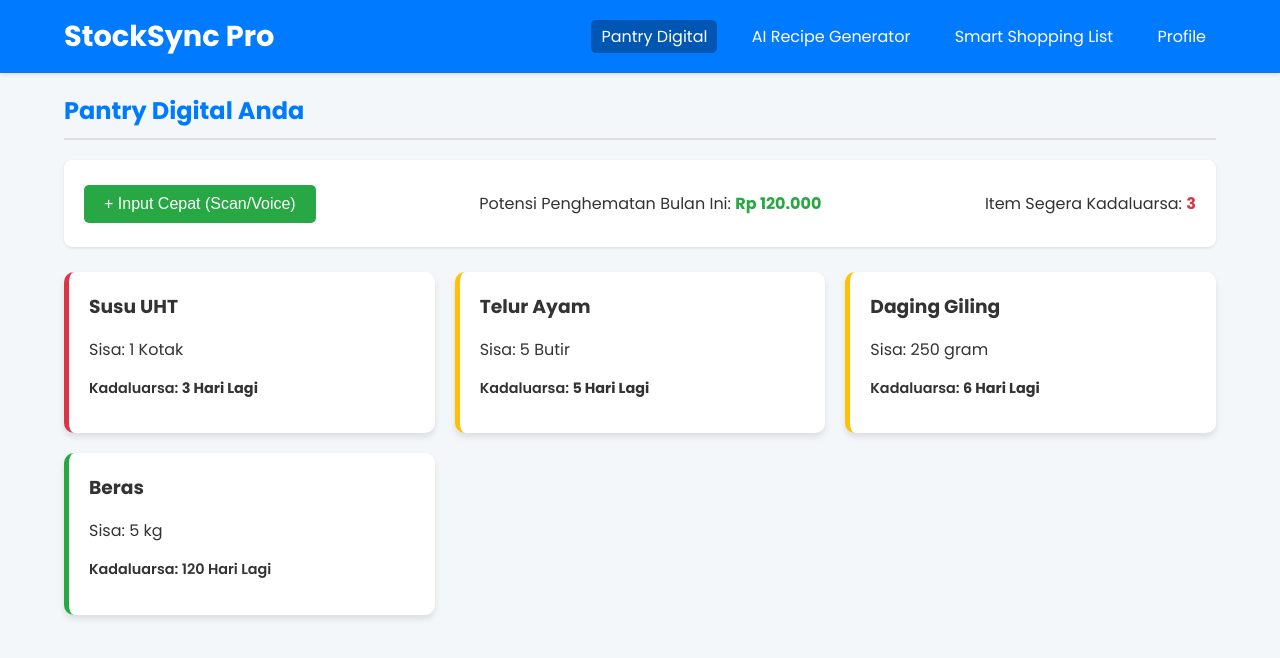
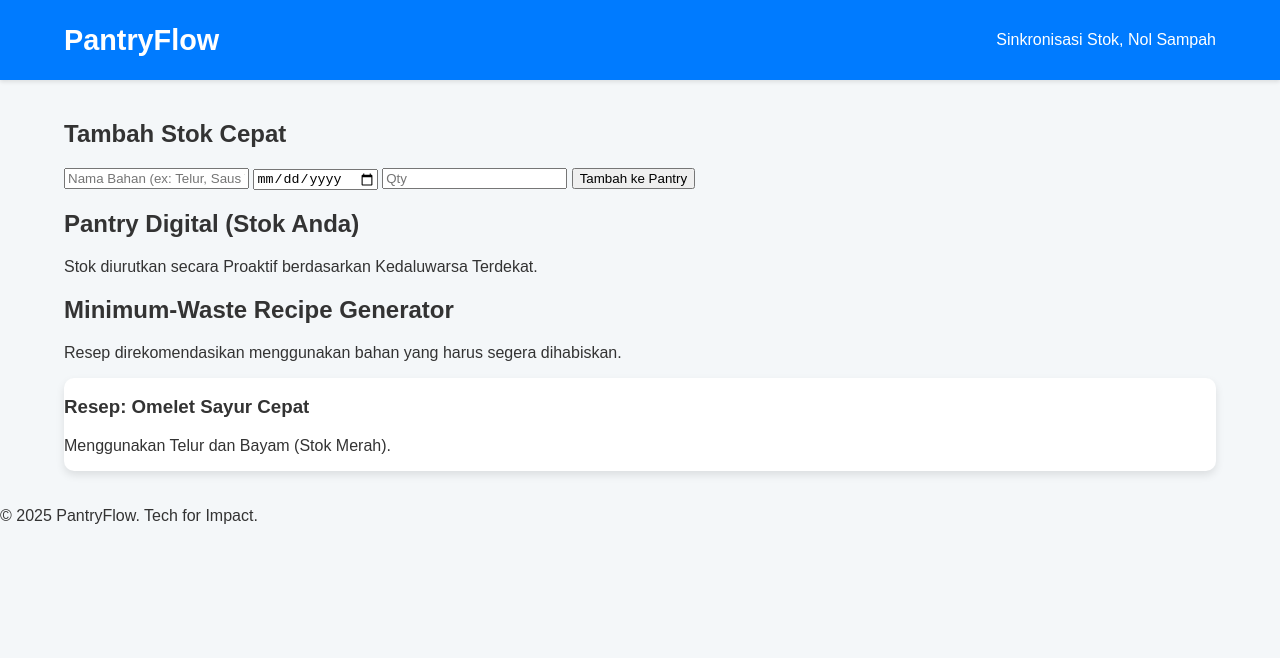
Before and after one commit to TabrizziAqlia/StockSyncPro, a plain HTML site: page index.html in a window 1280 px wide. Drawn offline with Linux system fonts and the light colour scheme.

Commit message:
Update index.html

```diff
--- a/index.html
+++ b/index.html
@@ -3,71 +3,47 @@
 <head>
     <meta charset="UTF-8">
     <meta name="viewport" content="width=device-width, initial-scale=1.0">
-    <title>StockSync Pro - Pantry Digital</title>
+    <title>PantryFlow - Dashboard Stok Digital</title>
     <link rel="stylesheet" href="style.css">
-    <link href="https://fonts.googleapis.com/css2?family=Poppins:wght@400;600;700&display=swap" rel="stylesheet">
 </head>
 <body>
+
     <header>
-        <h1>StockSync Pro</h1>
-        <nav>
-            <a href="#dashboard" class="active">Pantry Digital</a>
-            <a href="#recipes">AI Recipe Generator</a>
-            <a href="#shopping">Smart Shopping List</a>
-            <a href="#">Profile</a>
-        </nav>
+        <h1>PantryFlow</h1>
+        <p>Sinkronisasi Stok, Nol Sampah</p>
     </header>
 
     <main>
-        <section id="dashboard" class="content-section">
-            <h2>Pantry Digital Anda</h2>
-            <div class="summary-bar">
-                <button id="input-cepat-btn">+ Input Cepat (Scan/Voice)</button>
-                <p>Potensi Penghematan Bulan Ini: <strong>Rp 120.000</strong></p>
-                <p>Item Segera Kadaluarsa: <span id="expired-count">3</span></p>
-            </div>
-
-            <div class="pantry-grid" id="pantry-list">
-                <div class="item-card red" data-name="Susu UHT" data-exp="3 hari">
-                    <h3>Susu UHT</h3>
-                    <p>Sisa: 1 Kotak</p>
-                    <p class="warning-text">Kadaluarsa: <strong>3 Hari Lagi</strong></p>
-                </div>
-                <div class="item-card yellow" data-name="Telur Ayam" data-exp="5 hari">
-                    <h3>Telur Ayam</h3>
-                    <p>Sisa: 5 Butir</p>
-                    <p class="warning-text">Kadaluarsa: <strong>5 Hari Lagi</strong></p>
-                </div>
-                <div class="item-card yellow" data-name="Daging Giling" data-exp="6 hari">
-                    <h3>Daging Giling</h3>
-                    <p>Sisa: 250 gram</p>
-                    <p class="warning-text">Kadaluarsa: <strong>6 Hari Lagi</strong></p>
-                </div>
-                <div class="item-card green" data-name="Beras" data-exp="120 hari">
-                    <h3>Beras</h3>
-                    <p>Sisa: 5 kg</p>
-                    <p class="warning-text">Kadaluarsa: 120 Hari Lagi</p>
-                </div>
-            </div>
+        <section id="input-section">
+            <h2>Tambah Stok Cepat</h2>
+            <form id="add-item-form">
+                <input type="text" id="item-name" placeholder="Nama Bahan (ex: Telur, Saus Tomat)" required>
+                <input type="date" id="exp-date" required>
+                <input type="number" id="quantity" placeholder="Qty" required min="1">
+                <button type="submit">Tambah ke Pantry</button>
+            </form>
         </section>
 
-        <section id="recipes" class="content-section hidden">
-            <h2>AI Recipe Generator (Minimum-Waste)</h2>
-            <p>**REKOMENDASI: Resep yang Memanfaatkan Stok Anda yang Akan Kadaluarsa!**</p>
-            <div class="recipe-grid" id="recipe-list">
+        <section id="pantry-dashboard">
+            <h2>Pantry Digital (Stok Anda)</h2>
+            <p>Stok diurutkan secara Proaktif berdasarkan Kedaluwarsa Terdekat.</p>
+            <div id="item-list">
                 </div>
         </section>
 
-        <section id="shopping" class="content-section hidden">
-            <h2>Smart Shopping List</h2>
-            <p>Fitur ini menggunakan AI untuk membuat daftar belanja otomatis berdasarkan item yang habis dan resep yang Anda pilih. Langsung terhubung ke mitra *e-groceries* kami untuk komisi *affiliate*.</p>
-            <ul>
-                <li>Tomat (Stok Habis - Kebutuhan Resep)</li>
-                <li>Minyak Goreng (Stok Hampir Habis)</li>
-                <li><a href="#" class="affiliate-link">Beli di Mitra A</a> | <a href="#" class="affiliate-link">Beli di Mitra B</a></li>
-            </ul>
+        <section id="recipe-suggestion">
+            <h2>Minimum-Waste Recipe Generator</h2>
+            <p>Resep direkomendasikan menggunakan bahan yang harus segera dihabiskan.</p>
+            <div class="recipe-card">
+                <h3>Resep: Omelet Sayur Cepat</h3>
+                <p>Menggunakan Telur dan Bayam (Stok Merah).</p>
+            </div>
         </section>
     </main>
+
+    <footer>
+        <p>&copy; 2025 PantryFlow. Tech for Impact.</p>
+    </footer>
 
     <script src="script.js"></script>
 </body>
```
